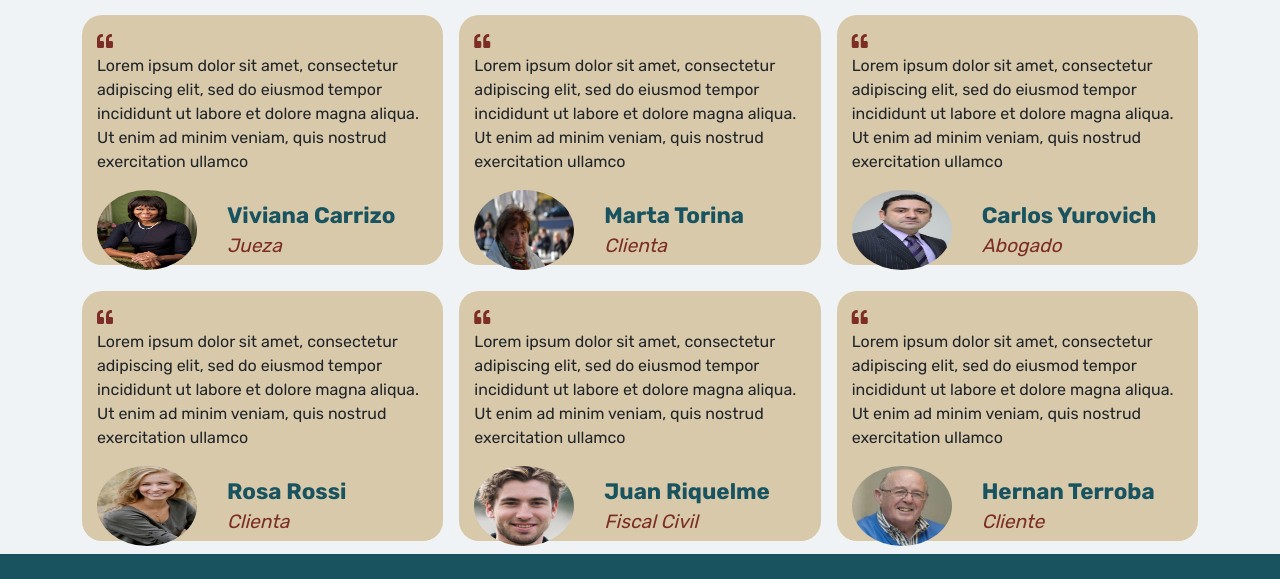
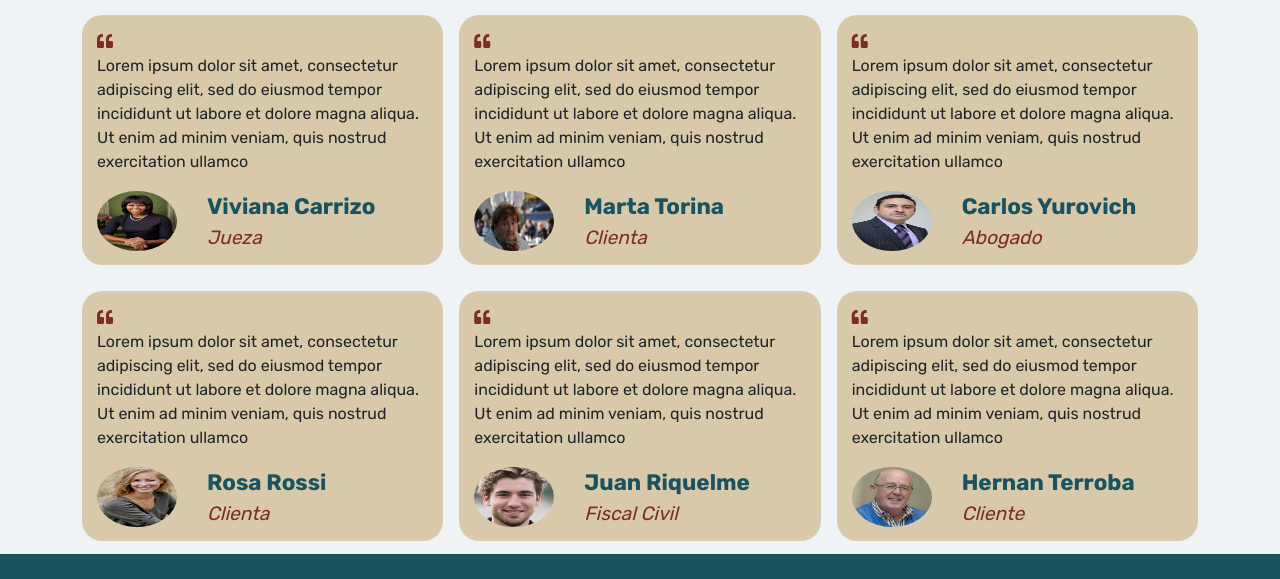
Before and after one commit to jaburkat/proyecto-web, a plain HTML site: page pages/testimonios.html in a window 1280 px wide. Shown: the part 137-716 px from the top of the page. Drawn offline with nearby package versions, Linux system fonts and the light colour scheme.

Commit message:
modificado user-image img w&h

```diff
--- a/css/style.css
+++ b/css/style.css
@@ -195,8 +195,8 @@ body {
 }
 
 .user-image img {
-    width: 100px;
-    height: 80px;
+    width: 80px;
+    height: 60px;
     margin-right: 30px;
 }
 
```
